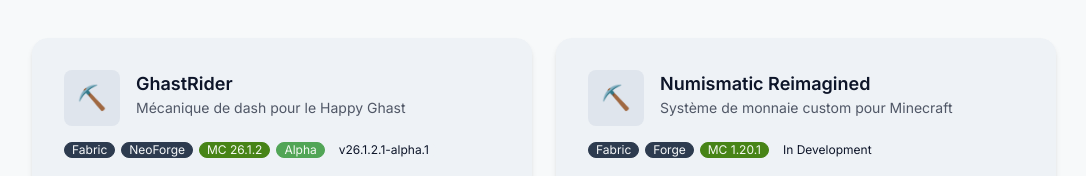
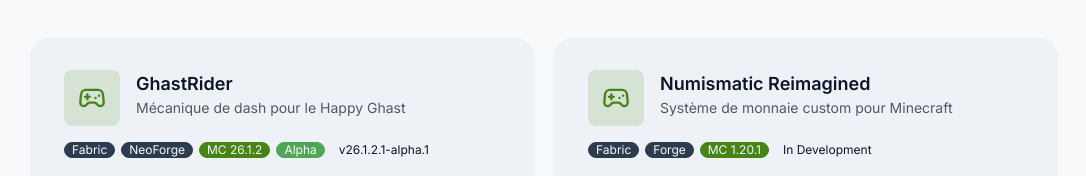
Before and after one commit to Gaspard4i/Gaspard4i.github.io, a React (Vite) app: page /wiki/minecraft in a window 1280 px wide. Shown: the part 215-391 px from the top of the page, without its empty margins (96-1182 px from the left). Built offline with nearby package versions, Linux system fonts and the light colour scheme; no server answers; the database is empty.

Commit message:
refactor: replace emojis with Lucide icons in wiki components
Use Gamepad2 icon instead of pickaxe emoji for mod placeholders.
Add no-emoji rule to CLAUDE.md project guidelines.

```diff
--- a/src/components/molecules/ModCard.tsx
+++ b/src/components/molecules/ModCard.tsx
@@ -1,6 +1,6 @@
 import { useTranslation } from 'react-i18next'
 import { Link } from 'react-router-dom'
-import { ExternalLink } from 'lucide-react'
+import { ExternalLink, Gamepad2 } from 'lucide-react'
 import { SiGithub } from '@icons-pack/react-simple-icons'
 import Badge from '@/components/atoms/Badge'
 import type { WikiMod } from '@/types/wiki'
@@ -32,8 +32,8 @@
       <Link to={`/wiki/${categoryId}/${mod.id}`} className="block">
         <div className="card-body gap-3">
           <div className="flex items-start gap-4">
-            <div className="w-14 h-14 rounded-lg bg-base-300 flex items-center justify-center text-2xl shrink-0">
-              ⛏️
+            <div className="w-14 h-14 rounded-lg bg-primary/15 flex items-center justify-center shrink-0">
+              <Gamepad2 size={28} className="text-primary" />
             </div>
             <div className="min-w-0">
               <h3 className="card-title text-base-content text-lg">{t(mod.nameKey)}</h3>
--- a/src/pages/WikiModDetail.tsx
+++ b/src/pages/WikiModDetail.tsx
@@ -1,7 +1,7 @@
 import { useTranslation } from 'react-i18next'
 import { useParams, Navigate, NavLink } from 'react-router-dom'
 import { SiGithub } from '@icons-pack/react-simple-icons'
-import { ExternalLink } from 'lucide-react'
+import { ExternalLink, Gamepad2 } from 'lucide-react'
 import Badge from '@/components/atoms/Badge'
 import WikiSidebar from '@/components/molecules/WikiSidebar'
 import { findMod } from '@/data/wikiMods'
@@ -44,8 +44,8 @@
         {/* Header */}
         <div className="mb-8">
           <div className="flex items-center gap-3 mb-4">
-            <div className="w-12 h-12 rounded-lg bg-base-300 flex items-center justify-center text-2xl shrink-0">
-              ⛏️
+            <div className="w-12 h-12 rounded-lg bg-primary/15 flex items-center justify-center shrink-0">
+              <Gamepad2 size={24} className="text-primary" />
             </div>
             <div>
               <h1 className="text-3xl font-bold text-base-content">{t(mod.nameKey)}</h1>
```
Also changed, not shown: 1 other file (tests, documents, lock files or other folders).
